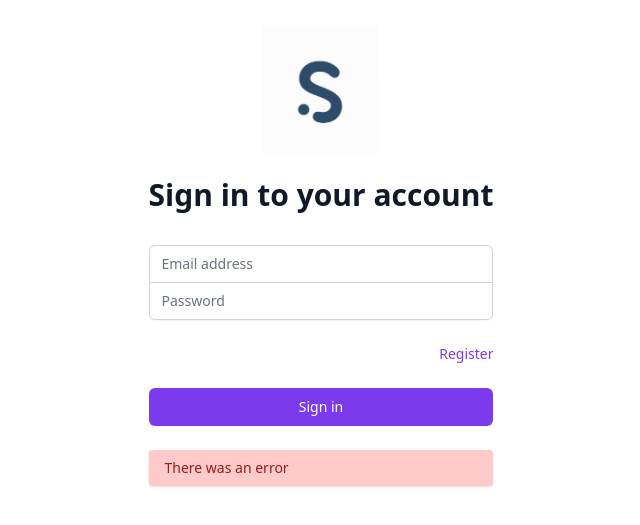
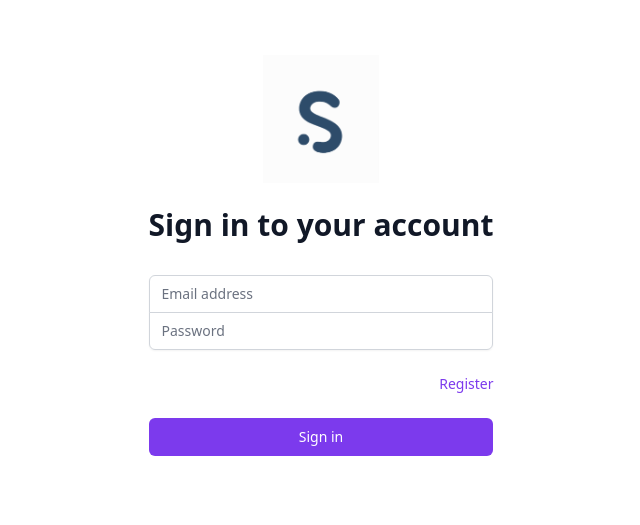
Before and after one commit to susmoysengupta/rtk-chat-app, a React (Create React App) app: page / in a window 1280 px wide. Shown: the part 145-670 px from the top of the page, without its empty margins (319-959 px from the left). Built offline with nearby package versions, Linux system fonts and the light colour scheme.

Commit message:
feat: add login

```diff
--- a/src/pages/Login.js
+++ b/src/pages/Login.js
@@ -1,7 +1,37 @@
-import { Link } from 'react-router-dom';
+import { useEffect, useState } from 'react';
+import { Link, useNavigate } from 'react-router-dom';
 import logoImage from '../assets/images/s-logo.png';
 import Error from '../components/ui/Error';
+import { useLoginMutation } from '../features/auth/authApi';
+
 export default function Login() {
+	const [login, { data, isLoading, error: responseError }] =
+		useLoginMutation();
+	const navigate = useNavigate();
+
+	const [email, setEmail] = useState('');
+	const [password, setPassword] = useState('');
+	const [error, setError] = useState('');
+
+	const handleSubmit = (e) => {
+		e.preventDefault();
+		setError('');
+
+		login({
+			email,
+			password,
+		});
+	};
+
+	useEffect(() => {
+		if (responseError?.data) {
+			setError(responseError.data);
+		}
+		if (data?.accessToken && data?.user) {
+			navigate('/inbox');
+		}
+	}, [data, responseError, navigate]);
+
 	return (
 		<div className="grid place-items-center h-screen bg-[#F9FAFB">
 			<div className="min-h-full flex items-center justify-center py-12 px-4 sm:px-6 lg:px-8">
@@ -18,8 +48,11 @@ export default function Login() {
 							Sign in to your account
 						</h2>
 					</div>
-					<form className="mt-8 space-y-6" action="#" method="POST">
-						<input type="hidden" name="remember" value="true" />
+					<form
+						className="mt-8 space-y-6"
+						method="POST"
+						onSubmit={handleSubmit}
+					>
 						<div className="rounded-md shadow-sm -space-y-px">
 							<div>
 								<label
@@ -36,6 +69,8 @@ export default function Login() {
 									required
 									className="appearance-none rounded-none relative block w-full px-3 py-2 border border-gray-300 placeholder-gray-500 text-gray-900 rounded-t-md focus:outline-none focus:ring-violet-500 focus:border-violet-500 focus:z-10 sm:text-sm"
 									placeholder="Email address"
+									value={email}
+									onChange={(e) => setEmail(e.target.value)}
 								/>
 							</div>
 							<div>
@@ -50,6 +85,10 @@ export default function Login() {
 									required
 									className="appearance-none rounded-none relative block w-full px-3 py-2 border border-gray-300 placeholder-gray-500 text-gray-900 rounded-b-md focus:outline-none focus:ring-violet-500 focus:border-violet-500 focus:z-10 sm:text-sm"
 									placeholder="Password"
+									value={password}
+									onChange={(e) =>
+										setPassword(e.target.value)
+									}
 								/>
 							</div>
 						</div>
@@ -67,6 +106,7 @@ export default function Login() {
 
 						<div>
 							<button
+								disabled={isLoading}
 								type="submit"
 								className="group relative w-full flex justify-center py-2 px-4 border border-transparent text-sm font-medium rounded-md text-white bg-violet-600 hover:bg-violet-700 focus:outline-none focus:ring-2 focus:ring-offset-2 focus:ring-violet-500"
 							>
@@ -74,7 +114,7 @@ export default function Login() {
 							</button>
 						</div>
 
-						<Error message="There was an error" />
+						{error !== '' && <Error message={error} />}
 					</form>
 				</div>
 			</div>
```
